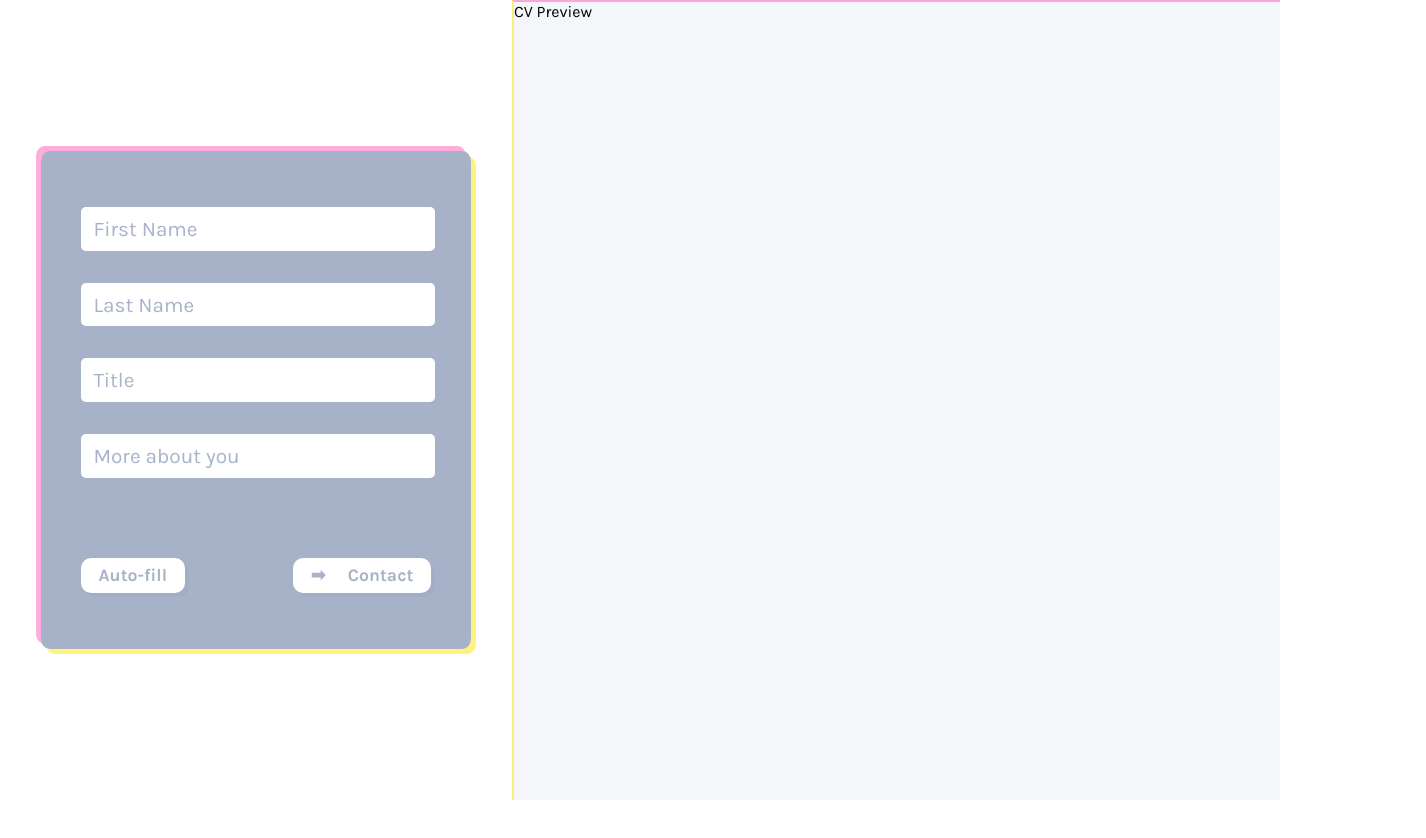
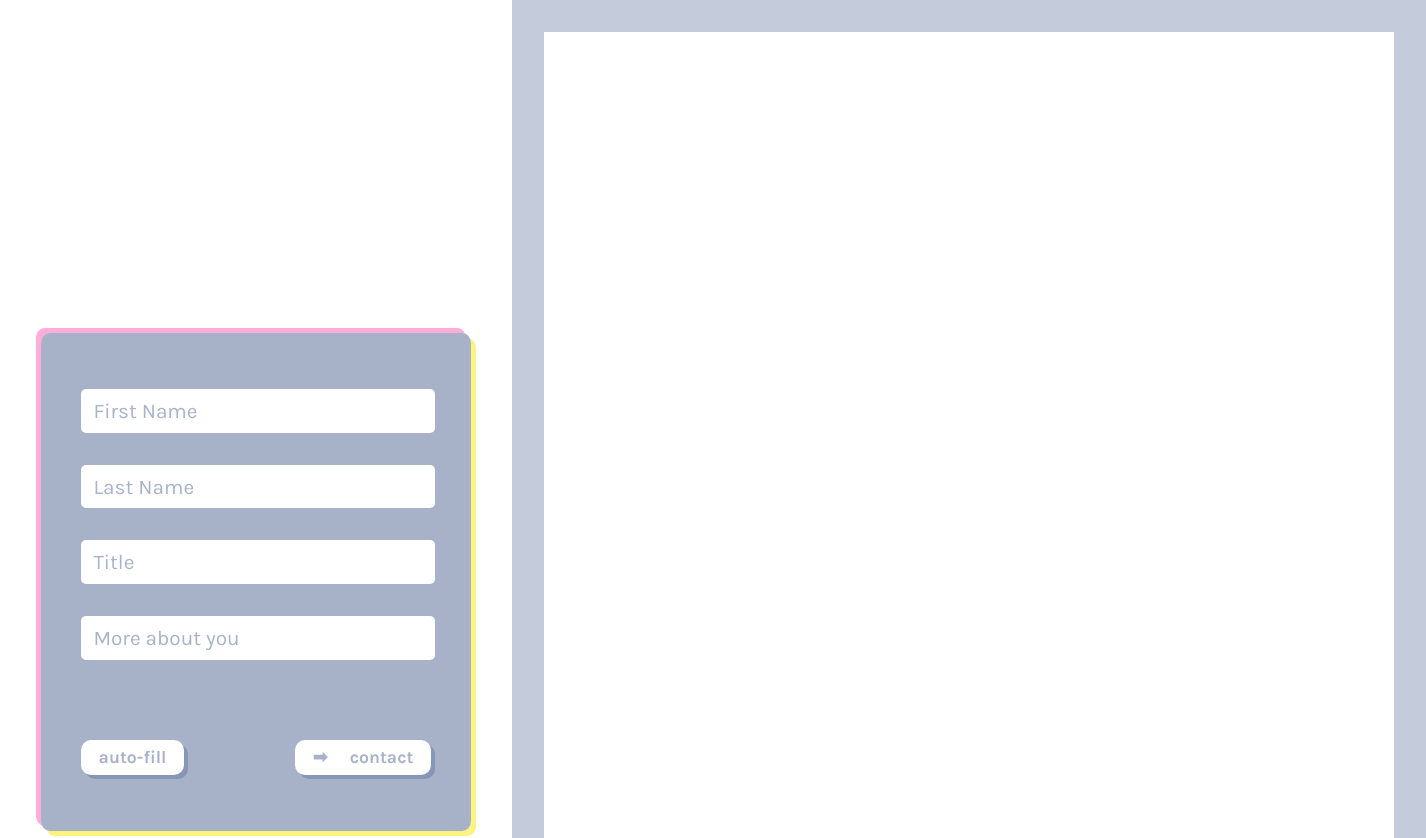
Before and after one commit to xewar/cv-builder, a React (Create React App) app: page / in a window 1280 px wide. Shown: the top 838 px of the page, 1426 px wide, since content can reach past the window. Before the commit the page ends 800 px from the top, so only its background shows below. Built offline with nearby package versions, Linux system fonts and the light colour scheme.

Commit message:
changing form components with button

```diff
--- /dev/null
+++ b/src/components/Contact.js
@@ -0,0 +1,45 @@
+import React, { Component } from 'react';
+
+class Contact extends Component {
+  constructor(props) {
+    super(props);
+  }
+  render() {
+    const { twitter, website, email, mobile, city, handleChange } = this.props;
+    return (
+      <div className="formInput">
+        <input
+          placeholder="Twitter"
+          name="twitter"
+          value={twitter}
+          onChange={handleChange}
+        />
+        <input
+          placeholder="Website"
+          name="website"
+          value={website}
+          onChange={handleChange}
+        />
+        <input
+          placeholder="Email"
+          name="email"
+          value={email}
+          onChange={handleChange}
+        />
+        <input
+          placeholder="Mobile"
+          name="mobile"
+          value={mobile}
+          onChange={handleChange}
+        />
+        <input
+          placeholder="Location"
+          name="city"
+          value={city}
+          onChange={handleChange}
+        />
+      </div>
+    );
+  }
+}
+export default Contact;
--- a/src/components/Editor.js
+++ b/src/components/Editor.js
@@ -1,10 +1,14 @@
 import React, { Component } from 'react';
 import Preview from './Preview';
+import Personal from './Personal';
+import Contact from './Contact';
 
 class Editor extends Component {
   constructor(props) {
     super(props);
     this.handleChange = this.handleChange.bind(this);
+    this.switchForm = this.switchForm.bind(this);
+
     this.state = {
       firstName: '',
       lastName: '',
@@ -17,6 +21,7 @@ class Editor extends Component {
       city: '',
       formElements: ['personal', 'contact', 'skills', 'education'],
       currentForm: 'personal',
+      nextForm: 'contact',
     };
   }
   handleChange(event) {
@@ -24,57 +29,71 @@ class Editor extends Component {
     this.setState({
       [name]: value,
     });
+    console.log(name, value);
   }
   switchForm(event) {
-    console.log(event.target);
+    console.log(event.target.className);
+    let direction = event.target.value;
+    this.setState({
+      currentForm: 'contact',
+    });
+    console.log(this.state.currentForm);
   }
 
   render() {
+    const displayForm = () => {
+      if (this.state.currentForm === 'personal') {
+        return (
+          <Personal
+            firstName={this.state.firstName}
+            lastName={this.state.lastName}
+            about={this.state.about}
+            title={this.state.topTitle}
+            handleChange={this.handleChange}
+          />
+        );
+      } else if (this.state.currentForm === 'contact') {
+        return (
+          <Contact
+            twitter={this.state.twitter}
+            website={this.state.website}
+            email={this.state.email}
+            mobile={this.state.mobile}
+            city={this.state.city}
+            handleChange={this.handleChange}
+          />
+        );
+      }
+    };
     return (
       <div className="mainContainer">
         <div className="left">
-          <div class="formContainer">
+          <div className="formContainer">
             <form className="form">
-              <div className="formInput">
-                <input
-                  placeholder="First Name"
-                  name="firstName"
-                  value={this.state.firstName}
-                  onChange={this.handleChange}
-                />
-                <input
-                  placeholder="Last Name"
-                  name="lastName"
-                  value={this.state.lastName}
-                  onChange={this.handleChange}
-                />
-              </div>
-              <div className="formInput">
-                <input
-                  placeholder="Title"
-                  name="topTitle"
-                  value={this.state.topTitle}
-                  onChange={this.handleChange}
-                />
-                <input
-                  placeholder="More about you"
-                  name="about"
-                  value={this.state.about}
-                  onChange={this.handleChange}
-                />
-              </div>
+              <div className="formInput">{displayForm()}</div>
             </form>
             <div className="bottom">
               <button className="buttonLeft hidden"></button>
-              <button className="autofill">Auto-fill</button>
-              <button className="buttonRight">
-                &#x27A1; &nbsp; &nbsp; Contact
+              <button className="autofill">auto-fill</button>
+              <button className="buttonRight" onClick={this.switchForm}>
+                &#x27A1; &nbsp; &nbsp; {this.state.nextForm}
               </button>
             </div>
           </div>
         </div>
         <div className="right">
-          <Preview />
+          <Preview
+            test="hello"
+            firstName={this.state.firstName}
+            lastName={this.state.lastName}
+            about={this.state.about}
+            title={this.state.topTitle}
+            twitter={this.state.twitter}
+            website={this.state.website}
+            email={this.state.email}
+            mobile={this.state.mobile}
+            city={this.state.city}
+          />
         </div>
       </div>
     );
--- /dev/null
+++ b/src/components/Personal.js
@@ -0,0 +1,39 @@
+import React, { Component } from 'react';
+
+class Personal extends Component {
+  constructor(props) {
+    super(props);
+  }
+  render() {
+    const { title, about, firstName, lastName, handleChange } = this.props;
+    return (
+      <div className="formInput">
+        <input
+          placeholder="First Name"
+          name="firstName"
+          value={firstName}
+          onChange={handleChange}
+        />
+        <input
+          placeholder="Last Name"
+          name="lastName"
+          value={lastName}
+          onChange={handleChange}
+        />
+        <input
+          placeholder="Title"
+          name="topTitle"
+          value={title}
+          onChange={handleChange}
+        />
+        <input
+          placeholder="More about you"
+          name="about"
+          value={about}
+          onChange={handleChange}
+        />
+      </div>
+    );
+  }
+}
+export default Personal;
--- a/src/components/Preview.js
+++ b/src/components/Preview.js
@@ -1,13 +1,39 @@
 import React, { Component } from 'react';
+import Editor from './Editor';
 
 class Preview extends Component {
   constructor(props) {
     super(props);
   }
   render() {
+    const {
+      title,
+      about,
+      firstName,
+      lastName,
+      twitter,
+      email,
+      website,
+      city,
+      mobile,
+    } = this.props;
     return (
       <div className="cvPreview">
-        <div>CV Preview</div>
+        <div className="paper">
+          <div></div>
+          <div className="personal">
+            <div className="name">
+              {firstName} {lastName}
+            </div>
+            <div className="title">{title}</div>
+            <div className="about"> {about}</div>
+            <div className="twitter">{twitter}</div>
+            <div className="website">{website}</div>
+            <div className="email">{email}</div>
+            <div className="mobile">{mobile}</div>
+            <div className="city">{city}</div>
+          </div>
+        </div>
       </div>
     );
   }
--- a/src/styles/app.css
+++ b/src/styles/app.css
@@ -9,7 +9,7 @@
   --accent_5: rgba(0, 0, 0, 75%);
   --accent_6: rgba(61, 85, 136, 0.45);
   --accent_7: rgba(255, 232, 0, 0.5);
-  --accent_8: rgba(61, 85, 136, 0.05);
+  --accent_8: rgba(61, 85, 136, 0.3);
 }
 .mainContainer {
   display: grid;
@@ -17,7 +17,7 @@
   height: 100vh;
   width: 100vw;
 }
-
+/* EDITOR (Left Side) */
 .parent {
   display: grid;
 }
@@ -25,12 +25,6 @@
   display: flex;
   margin: auto;
   min-width: 430px;
-}
-
-.right {
-  background-color: var(--accent_8);
-  border-left: 2px solid var(--accent_7);
-  border-top: 2px solid var(--accent_1);
 }
 
 .formContainer {
@@ -91,3 +85,17 @@ button {
 .hidden {
   display: none;
 }
+
+/* PREVIEW (Right-side) */
+.right {
+  background-color: var(--accent_8);
+
+  display: flex;
+  justify-content: center;
+}
+.paper {
+  width: 850px;
+  height: 1100px;
+  background-color: white;
+  margin: 2em;
+}
```
